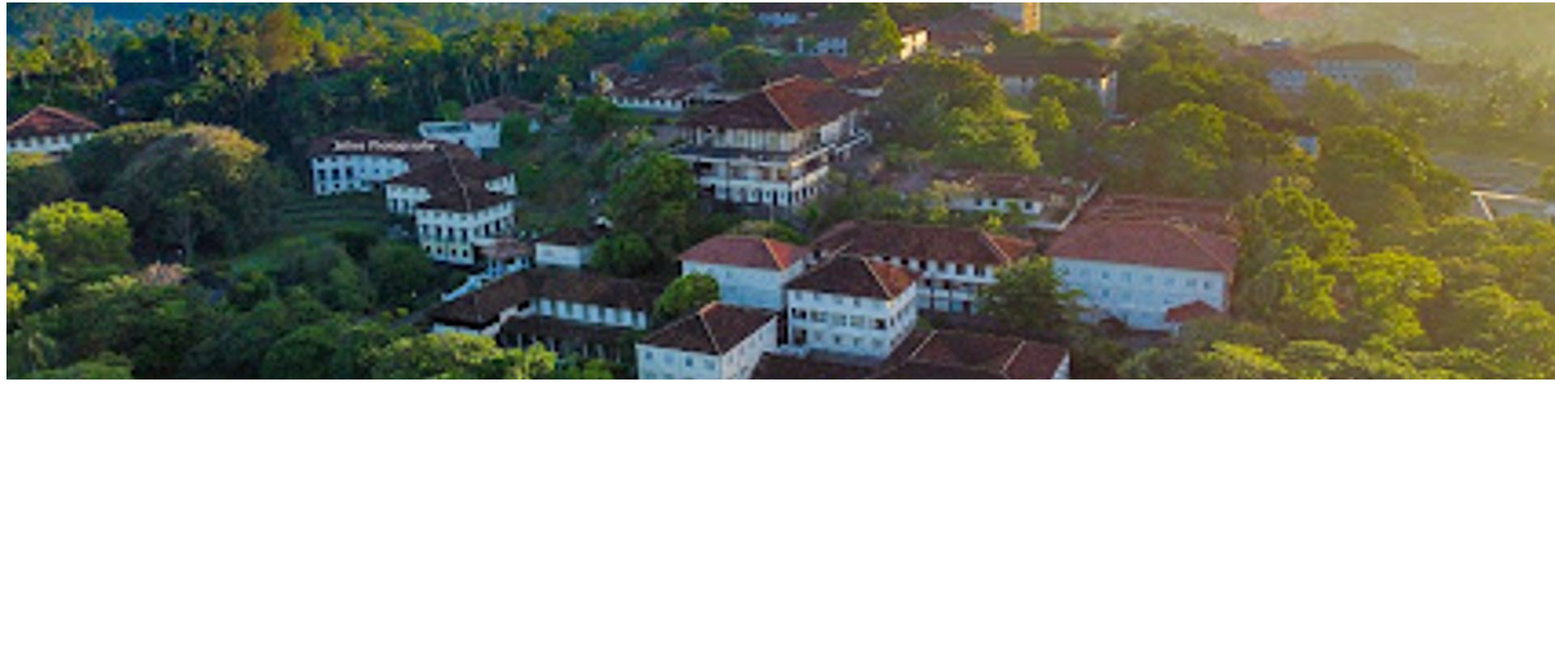
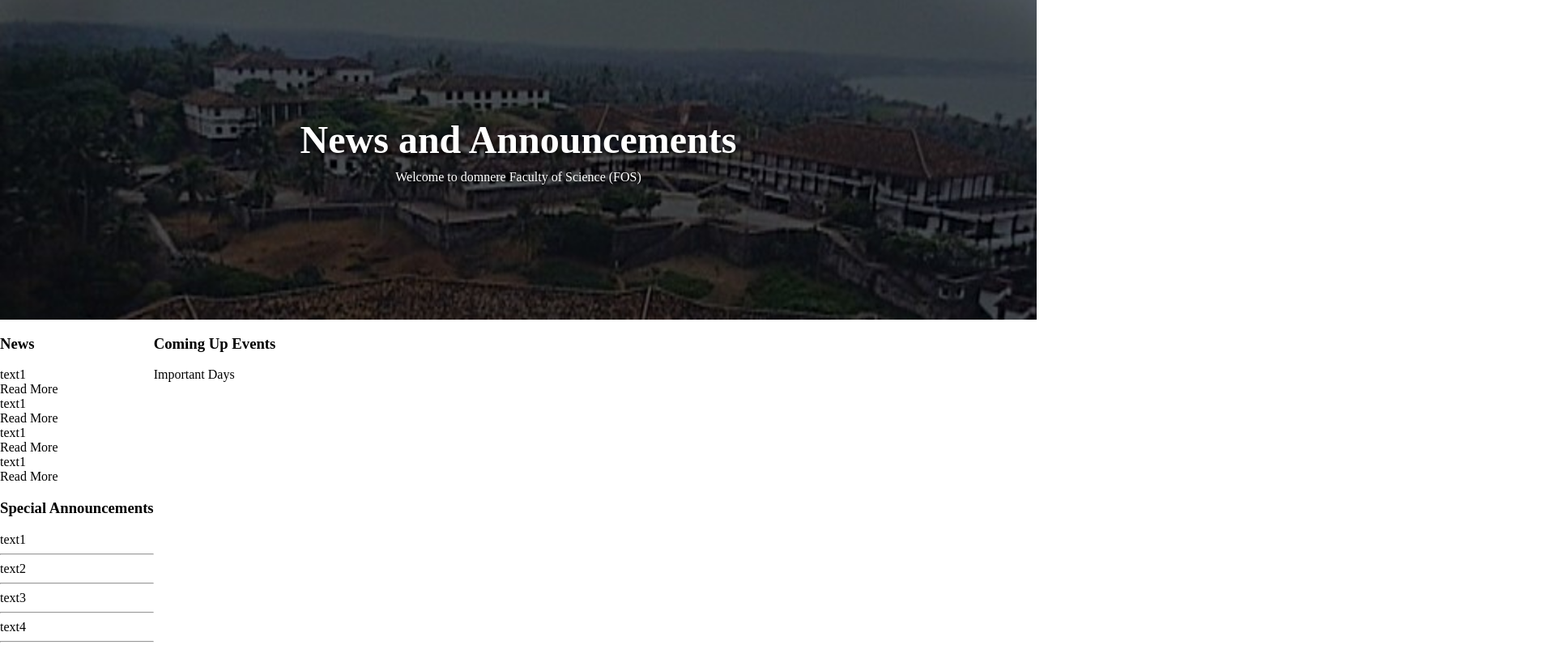
Before and after one commit to OkithM/UOR_FOS, a plain HTML site: page news/news.html in a window 1280 px wide. Shown: the part 5-807 px from the top of the page at 81% size, 1920 px wide, since content can reach past the window. Drawn offline with Linux system fonts and the light colour scheme.

Commit message:
news added

```diff
--- a/news/news.css
+++ b/news/news.css
@@ -2,20 +2,49 @@
     position:relative;
     width:300px;
 }
-.hover-text{
-    position: absolute;
-    bottom: 10px;
-    left: 10px;
-    background: rgba(237, 6, 6, 0.7);
+body {
+    display: flex;
+    flex-direction: column;
+    margin: 0;
+    padding: 0;
+}
+#landing {
+    background-image: url(./1.jpg);
+    background-repeat: no-repeat;
+    background-size: cover;
+    display: flex;
+    flex-direction: column;
+    height: 400px;
+    justify-self: center;
+    align-items: center;
+    z-index: -1;
+}
+#landing h1 {
     color: white;
-    padding: 5px;
-    display: none;
+    font-size: 3em;
+    margin: 0;
+    padding: 0;
+    margin-top: 150px;
+    text-shadow: 2px 2px 4px rgba(0, 0, 0, 0.7);
 }
-.box:hover .hover-text {
-    display: block;
+#landing p {
+    color: white;
+    font-size: 1em;
+    margin: 10px;
+    padding: 0;
+    text-shadow: 1px 1px 3px rgba(0, 0, 0, 0.7);
+    text-align: center;
+}
+#content {
+    display: flex;
+    flex-direction: column;
 }
 #menu {
     position: fixed;
     width: 98%;
     margin: 5px;
 }
+#news_and_announcements{
+    display: flex;
+    flex-direction: row;
+}
--- a/news/news.html
+++ b/news/news.html
@@ -10,14 +10,42 @@
 </head>
 
 <body>
+    <div id="content">
+        <div id="landing">
+            <h1>News and Announcements</h1>
+            <p>Welcome to domnere Faculty of Science (FOS)</p>
+        </div>
+    </div>
+    <div id="news_and_announcements">
+        <div id="news">
+            <h3>News</h3>
+            <div id="news1">
+                text1 <br> Read More
+            </div>
+            <div id="news2">
+                text1 <br> Read More
+            </div>
+            <div id="news3">
+                text1 <br> Read More
+            </div>
+            <div id="news4">
+                text1 <br> Read More
+            </div>
+            <h3>Special Announcements</h3>
+            <div id="announcement1">text1</div><hr>
+            <div id="announcement2">text2</div><hr>
+            <div id="announcement3">text3</div><hr>
+            <div id="announcement4">text4</div><hr>
+        </div>
+        <div id="special">
+            <h3 >Coming Up Events</h3>
+            <div id="dates">Important Days
 
-    <div id="menu"></div>
-    <div class="box">
-        <img src="university_background.jpg" alt="university_background_image" >
-        <div class="hover-text">university_background_image</div>
+            </div>
+        </div>
     </div>
 
-        <script>
+    <script>
         fetch('./../menu.html')
             .then(response => response.text())
             .then(data => {
@@ -26,6 +54,4 @@
     </script>
 </body>
 
-
-
 </html>
```
Also changed, not shown: news/1.jpg (added), news/uor.jpg (added).
